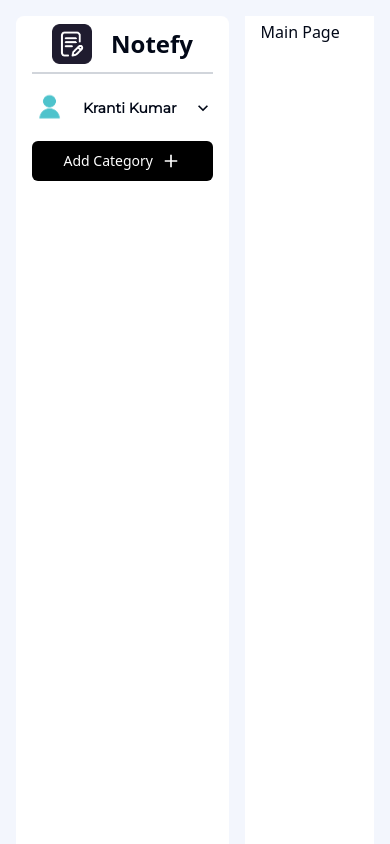
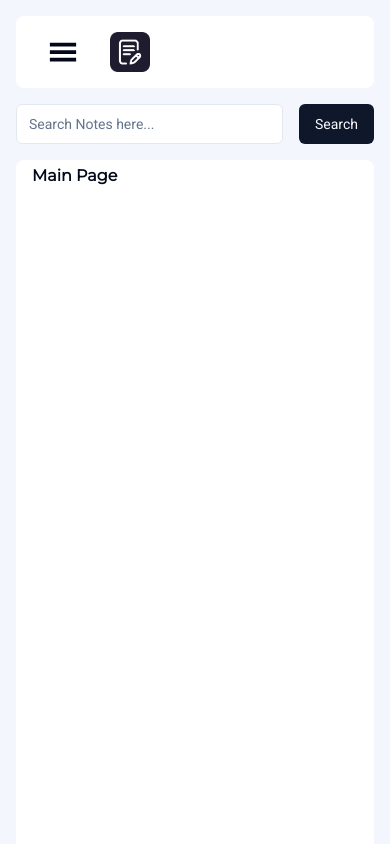
Before and after one commit to Kranti803/notefy-nextjs, a Next.js app: page / in a window 390 px wide. Shown: the top 844 px of the page. Built offline with nearby package versions, Linux system fonts and the light colour scheme.

Commit message:
completed responsive sidebar

```diff
--- a/src/app/layout.tsx
+++ b/src/app/layout.tsx
@@ -3,7 +3,7 @@ import { Montserrat, Roboto } from "next/font/google";
 import "./globals.css";
 import Sidebar from "@/components/Sidebar";
 import Footer from "@/components/Footer";
-
+import Search from "@/components/Search";
 
 const roboto = Roboto({
   weight: ["400"],
@@ -34,10 +34,11 @@ export default function RootLayout({
   return (
     <html lang="en">
       <body className={`${roboto.variable} ${montserrat.variable}`}>
-        <div className="flex gap-x-4 bg-[--primary-color] p-4">
+        <div className="md:flex gap-x-4 bg-[--primary-color] p-4">
           <Sidebar />
           <div className="flex-1 min-h-screen rounded-lg">
-            {children}
+            <Search />
+            <div className="my-4">{children}</div>
             <Footer />
           </div>
         </div>
--- a/src/app/page.tsx
+++ b/src/app/page.tsx
@@ -1,7 +1,9 @@
 export default function Home() {
   return (
     <main className="">
-      <h1 className="min-h-screen bg-white px-4 py-1 --font-montserrat">Main Page</h1>
+      <h1 className="min-h-screen bg-white px-4 py-1 font-montserrat font-semibold rounded-lg">
+        Main Page
+      </h1>
     </main>
   );
 }
--- /dev/null
+++ b/src/components/Client.tsx
@@ -0,0 +1,6 @@
+"use client";
+import React from "react";
+
+export const NavCloseButton = () => {
+  return <></>;
+};
--- /dev/null
+++ b/src/components/CreateNote.tsx
@@ -0,0 +1,12 @@
+import React from 'react'
+import { Button } from './ui/button';
+
+const CreateNote = () => {
+  return (
+    <div className='font-roboto '>
+      <Button className='w-full mt-2 font-semibold' variant={'ghost'}>Add Note +</Button>
+    </div>
+  )
+}
+
+export default CreateNote;
--- /dev/null
+++ b/src/components/Search.tsx
@@ -0,0 +1,18 @@
+import React from "react";
+import { Input } from "./ui/input";
+import { Button } from "./ui/button";
+
+const Search = () => {
+  return (
+    <div className="flex gap-4 font-roboto mt-4 md:mt-0">
+      <div className="flex-1">
+        <Input className="" placeholder="Search Notes here..." />
+      </div>
+      <div className="">
+        <Button>Search</Button>
+      </div>
+    </div>
+  );
+};
+
+export default Search;
--- /dev/null
+++ b/src/components/SideMenu.tsx
@@ -0,0 +1,32 @@
+'use client'
+import React, { Dispatch, SetStateAction } from "react";
+import Image from "next/image";
+import Logo from "../assets/logo.png";
+import User from "./User";
+import AddCategory from "./AddCategory";
+import CreateNote from "./CreateNote";
+import { Button } from "./ui/button";
+import { IoMdClose } from "react-icons/io";
+
+const SideMenu = ({
+  setNav,
+}: {
+  setNav: Dispatch<SetStateAction<boolean>>;
+}) => {
+  return (
+    <>
+      <div className="flex gap-x-4 items-center border-b-2 border-gray-300 pb-2">
+        <Image src={Logo} height={40} width={40} alt="logo" />
+        <span className="font- font-semibold text-2xl">Notefy</span>
+        <Button variant={"ghost"} onClick={()=>setNav(false)} className="md:hidden">
+          <IoMdClose size={30} />
+        </Button>
+      </div>
+      <User />
+      <AddCategory />
+      <CreateNote />
+    </>
+  );
+};
+
+export default SideMenu;
--- a/src/components/Sidebar.tsx
+++ b/src/components/Sidebar.tsx
@@ -1,17 +1,18 @@
-import React from "react";
-import Image from "next/image";
-import Logo from "../assets/logo.png";
-import User from "./User";
-import AddCategory from "./AddCategory";
+"use client";
+import React, { useState } from "react";
+import Header from "@/components/Header";
+import SideMenu from "./SideMenu";
+
 const Sidebar = () => {
+  const [nav, setNav] = useState<boolean>(false);
   return (
     <section className="rounded-lg bg-white px-4 py-2">
-      <div className="flex justify-evenly items-center border-b-2 border-gray-300 pb-2">
-        <Image src={Logo} height={40} width={40} alt="logo" />
-        <span className="font- font-semibold text-2xl">Notefy</span>
+      <div className="block md:hidden">
+        <Header nav={nav} setNav={setNav} />
       </div>
-      <User />
-      <AddCategory />
+      <div className="hidden md:block">
+        <SideMenu setNav={setNav} />
+      </div>
     </section>
   );
 };
--- a/src/components/header.tsx
+++ b/src/components/header.tsx
@@ -1,9 +1,37 @@
-import React from 'react'
+"use client";
+import React, { Dispatch, useState, SetStateAction } from "react";
+import { Button } from "./ui/button";
+import { GiHamburgerMenu } from "react-icons/gi";
+import Image from "next/image";
+import Logo from "../assets/logo.png";
+import SideMenu from "./SideMenu";
 
-const header = () => {
+const Header = ({
+  nav,
+  setNav,
+}: {
+  nav: boolean;
+  setNav: Dispatch<SetStateAction<boolean>>;
+}) => {
+
+
   return (
-    <div>Header</div>
-  )
-}
+    <div>
+      <div className="flex items-center gap-x-4 h-14">
+        <Button variant={"ghost"} onClick={() => setNav(!nav)}>
+          <GiHamburgerMenu size={30} />
+        </Button>
+        <Image src={Logo} height={40} width={40} alt="logo" />
+      </div>
+      <div
+        className={`md:hidden min-h-screen fixed bg-white text-black top-0 left-0 shadow-2xl p-2  ${
+          nav ? "translate-x-[0%]" : "translate-x-[-150%]"
+        } duration-200 ease-linear`}
+      >
+        <SideMenu setNav={setNav} />
+      </div>
+    </div>
+  );
+};
 
-export default header;
+export default Header;
```
